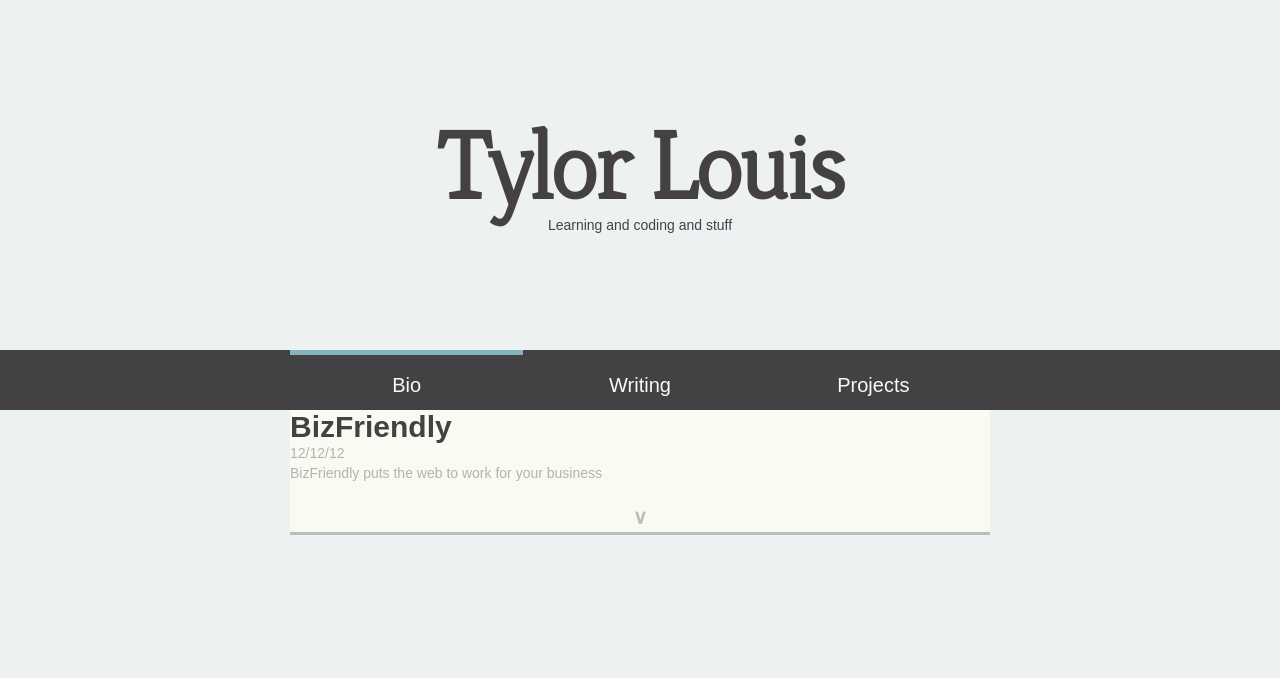
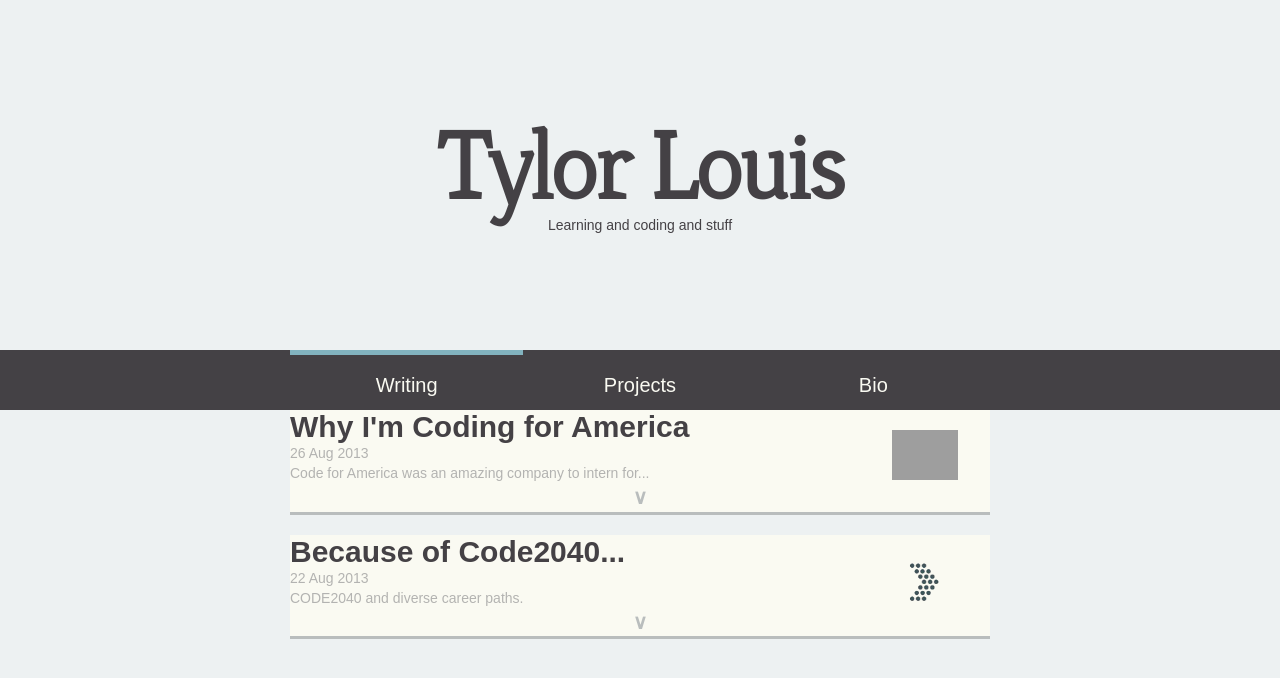
Before and after one commit to ty10r/ty10r.github.io, a Jekyll site: the page built from index.html, in a window 1280 px wide. Shown: the top 678 px of the page. Built offline with Jekyll 4.4.1, drawn with Linux system fonts in a browser that asks for light colours; nearby versions of some CDN libraries; some web fonts are replaced; Markdown is read by kramdown in place of the engine named in the settings; grey boxes are pictures that could not be loaded.

Commit message:
Reorder tabs

```diff
--- a/_includes/nav.html
+++ b/_includes/nav.html
@@ -12,9 +12,9 @@
 			<div class="position col-xs-4 col-sm-4 col-md-4" id="pos-2"></div>
 		</div>
 		<div class="bar">
-			<div class="tab col-xs-4 col-sm-4 col-md-4 active" data-pos="0">Bio</div>
-			<div class="tab col-xs-4 col-sm-4 col-md-4" data-pos="1">Writing</div>
-			<div class="tab col-xs-4 col-sm-4 col-md-4" data-pos="2">Projects</div>
+			<div class="tab col-xs-4 col-sm-4 col-md-4" data-pos="0">Writing</div>
+			<div class="tab col-xs-4 col-sm-4 col-md-4" data-pos="1">Projects</div>
+			<div class="tab col-xs-4 col-sm-4 col-md-4 active" data-pos="2">Bio</div>
 		</div>
 	</div>
 </nav>
--- a/index.html
+++ b/index.html
@@ -2,19 +2,6 @@
 layout: default
 title: Home
 ---
-
-<section class="bio">
-	<div class="inner">
-		<div class="post" data-url="{{post.url}}" data-container="content-bio">
-			<h2 class="subject">BizFriendly</h2>
-			<span class="date">12/12/12</span>
-			<p class="description">BizFriendly puts the web to work for your business</p>
-			<div class="content" id="content-bio"></div>
-			<div class="expand">&#8744;</div>
-			<div class="loader">&#8744;</div>
-		</div>
-	</div>
-</section> <!-- bio -->
 
 
 <section class="blog">
@@ -53,3 +40,16 @@ title: Home
 		{% endfor %}
 	</div>
 </section>
+
+<section class="bio">
+	<div class="inner">
+		<div class="post" data-url="{{post.url}}" data-container="content-bio">
+			<h2 class="subject">Who I am! --Coming Soon</h2>
+			<span class="date">00/00/00</span>
+			<p class="description">Bio to come soon!</p>
+			<div class="content" id="content-bio"></div>
+			<div class="expand">&#8744;</div>
+			<div class="loader">&#8744;</div>
+		</div>
+	</div>
+</section> <!-- bio -->
--- a/js/tylorMin.js
+++ b/js/tylorMin.js
@@ -124,7 +124,6 @@ var Post = function( urlId ) {
 
 	self.ToggleContent = function(expand, withAnimation ) {
 		self.isExpanded = expand;
-		var slider =
 		$content.html( self.text );
 		if ( expand ) {
 			$expander.html( '∧' );
```
